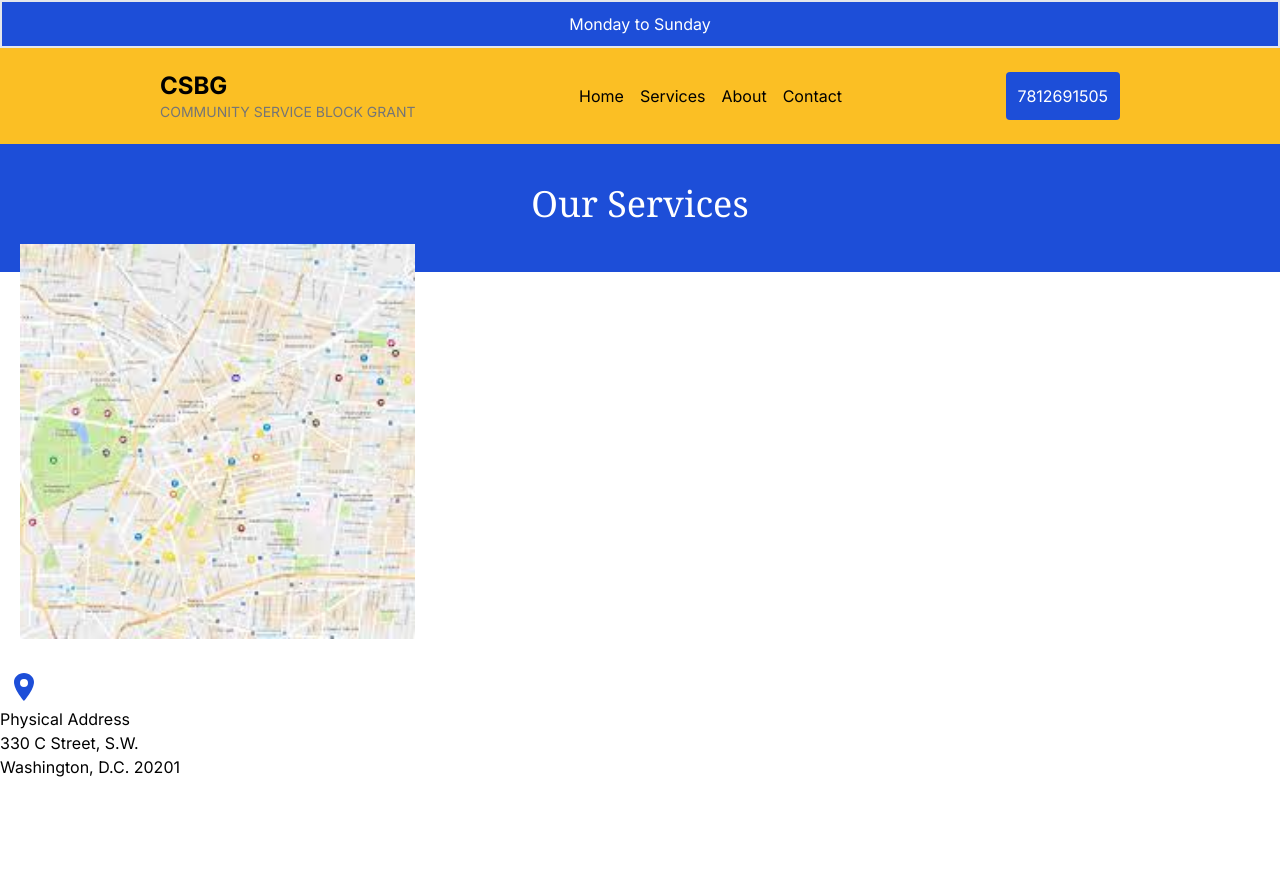
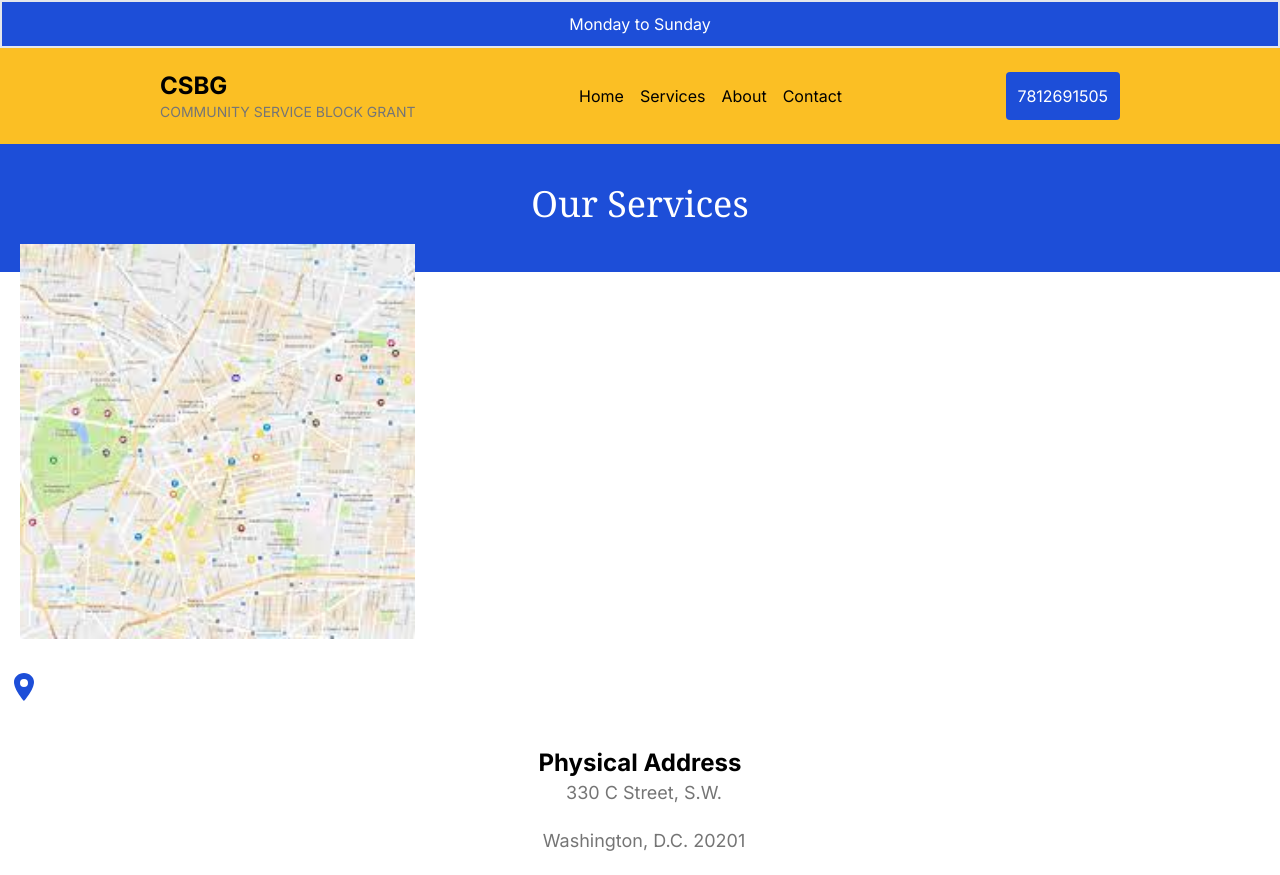
Before and after one commit to Richson-Tech/org, a Next.js app: page /contact in a window 1280 px wide. Before the commit the page ends 800 px from the top, so only its background shows below. Built offline with nearby package versions, Linux system fonts and the light colour scheme.

Commit message:
new commits added

```diff
--- a/src/app/contact/page.jsx
+++ b/src/app/contact/page.jsx
@@ -13,9 +13,9 @@ const page = () => {
       </div>
       <div className='flex flex-col'>
       <IoLocationSharp className="text-blue-700 pl-2" size="2.5rem" />
-      <h4>Physical Address</h4>
-      <p>330 C Street, S.W.</p>
-      <p>Washington, D.C. 20201</p>
+      <h5 className='text-2xl text-center pt-10 font-bold'>Physical Address</h5>
+      <p className='text-lg text-[#757575] pb-5 font-[inter] text-center pl-5 pr-3'>330 C Street, S.W.</p>
+      <p className='text-lg text-[#757575] pb-5 font-[inter] text-center pl-5 pr-3'>Washington, D.C. 20201</p>
       </div>
 
     </div>
```
